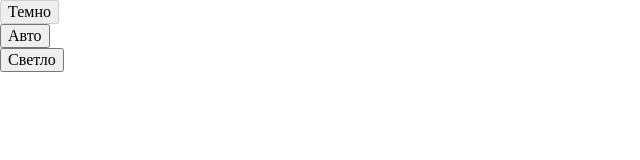
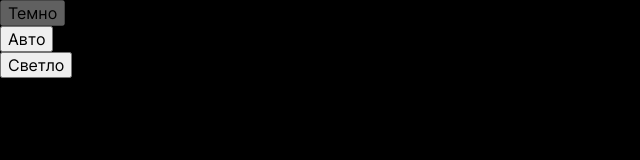
Before and after one commit to Stas-Neshik/zakrivayuschiy-teg-f, a plain HTML site: page index.html in a window 1280 px wide. Both pictures are taken after a click on the button "Темно". Shown: the whole page, without its empty margins (0-640 px from the left). Drawn offline with Linux system fonts and the light colour scheme.

Commit message:
add fonts and start work

```diff
--- a/fonts/fonts.css
+++ b/fonts/fonts.css
@@ -1 +1,25 @@
 /* В этом файле вы импортируете все шрифты для сайта. Один из них вариативный и требует особенной настройки */
+
+@font-face {
+  font-family: 'Inter';
+  src:
+  local('Inter'),
+  url(./Inter-Variable.woff2) format('woff2');
+  font-display: swap;
+  font-weight: 100 1000;
+  font-stretch: 1% 100%;
+}
+
+@font-face {
+  font-family: 'Inter';
+  src: url(./Inter-Variable.woff2) format('woff2');
+  font-weight: normal;
+  font-display: swap;
+}
+
+@font-face {
+  font-family: 'PressStart2P';
+  src: url(./PressStart2P-Regular.woff) format('woff');
+  font-weight: normal;
+  font-display: swap;
+}
--- a/index.html
+++ b/index.html
@@ -3,6 +3,7 @@
   <head>
     <meta charset="UTF-8" />
     <meta name="viewport" content="width=device-width, initial-scale=1.0" />
+    <meta name="color-scheme" content="dark light" />
     <title>Закрывающий тег</title>
     <link rel="stylesheet" href="./fonts/fonts.css" />
     <link rel="stylesheet" href="./styles/variables.css" />
--- a/styles/style.css
+++ b/styles/style.css
@@ -17,4 +17,5 @@
 .page {
   min-inline-size: 320px;
   min-block-size: 100dvb;
+  font-family: var(--main-font-family);
 }
--- a/styles/themes.css
+++ b/styles/themes.css
@@ -4,3 +4,39 @@
 ✦ theme-light — класс светлой темы
 ✦ не забудьте описать стили для изменения темы через медизапрос пользовательских предпочтений
 */
+
+:root.theme-dark {
+  --background-color: #000000;
+  --themes-main-color: #00CC14;
+}
+
+.theme-dark{
+  background-color: var(--background-color);
+}
+
+
+
+@media (prefers-color-scheme: dark) {
+
+
+  .theme-auto {
+    background-color: var(--background-color);
+  }
+}
+
+:root.theme-light {
+  --background-color: #FFFFFF;
+  --themes-main-color: #000;
+}
+
+.theme-light{
+  background-color: var(--background-color);
+}
+
+@media (prefers-color-scheme: light) {
+
+
+  .theme-auto {
+    background-color: var(--background-color);
+  }
+}
--- a/styles/variables.css
+++ b/styles/variables.css
@@ -1 +1,15 @@
 /* В этом файле будут храниться все значения переменных в исходном состоянии, а так же их изменения в зависимости от ширины устройства */
+
+:root {
+  --main-font-family: 'Inter', arial, helvetica, sans-serif;
+  --additionally-font-family:'PressStart2P', arial, helvetica, sans-serif;
+  --font-size-main-content: 18px;
+  --font-weight-title: 700;
+  --font-size-text: 400;
+
+
+
+
+
+
+}
```
Also changed, not shown: README.md (added), images/favicon.svg (added), images/floppy.svg (added).
